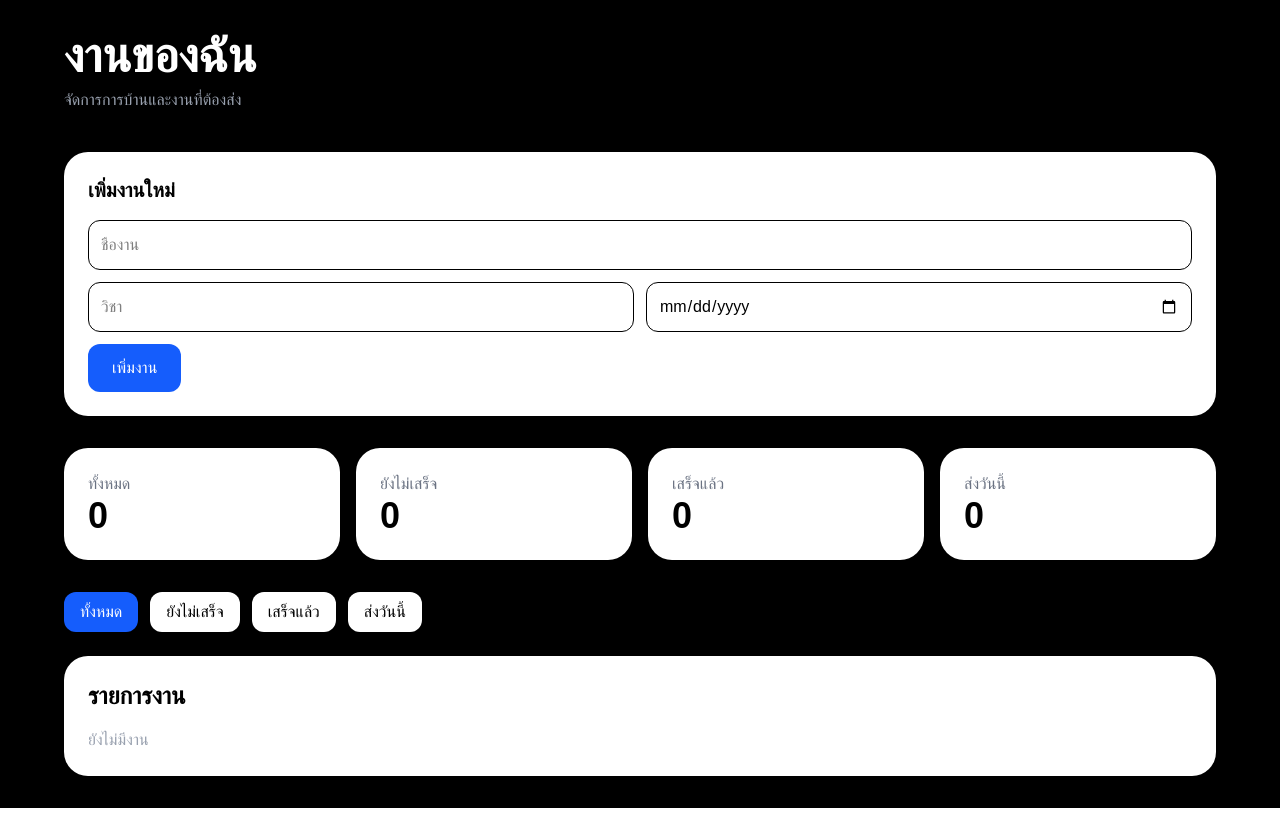
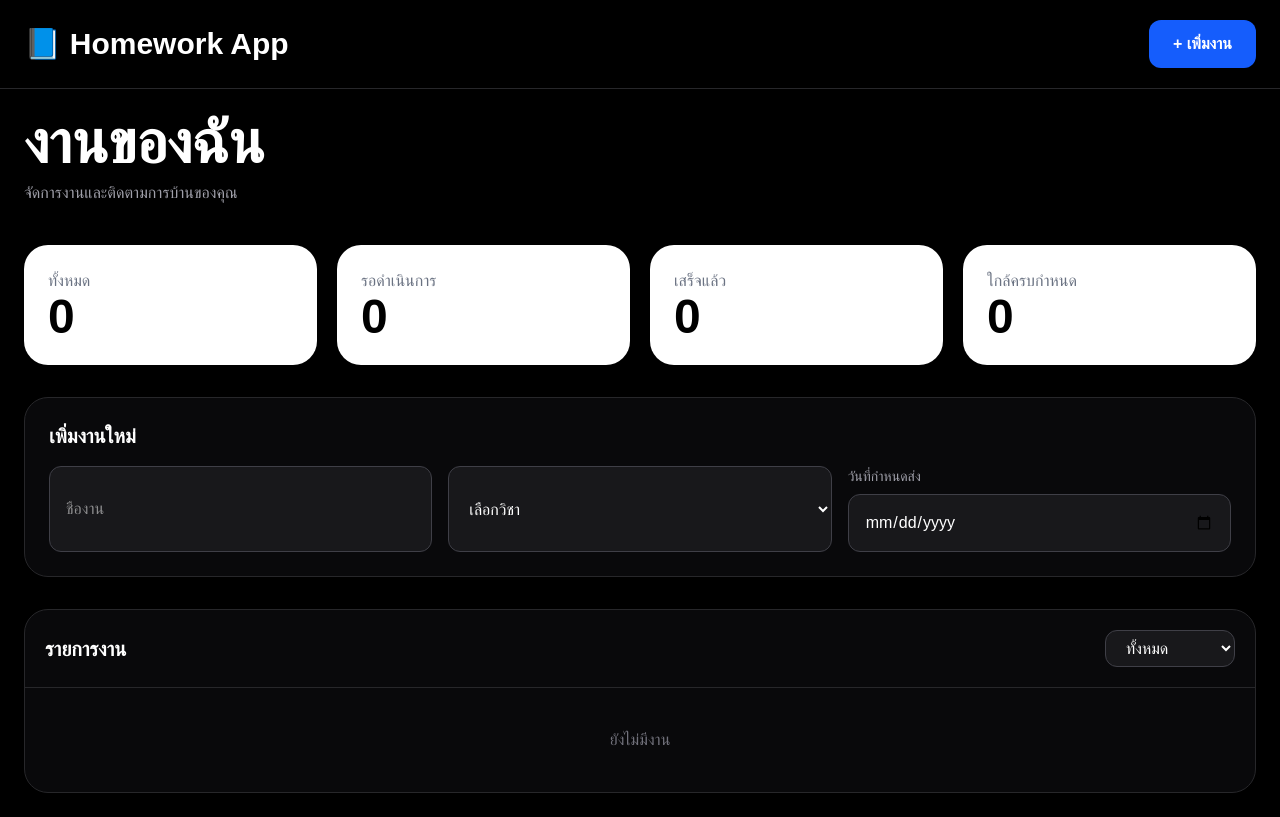
Before and after one commit to Dislike-dev/homework-app54, a Next.js app: page / in a window 1280 px wide. Built offline with nearby package versions, Linux system fonts and the light colour scheme.

Commit message:
new ui design

```diff
--- a/app/page.tsx
+++ b/app/page.tsx
@@ -4,16 +4,14 @@ import { useState, useEffect } from "react";
 
 export default function Home() {
   const [tasks, setTasks] = useState<any[]>([]);
-  const [name, setName] = useState("");
+  const [title, setTitle] = useState("");
   const [subject, setSubject] = useState("");
   const [due, setDue] = useState("");
   const [filter, setFilter] = useState("all");
 
   useEffect(() => {
     const saved = localStorage.getItem("hw_tasks");
-    if (saved) {
-      setTasks(JSON.parse(saved));
-    }
+    if (saved) setTasks(JSON.parse(saved));
   }, []);
 
   const saveTasks = (newTasks: any[]) => {
@@ -22,19 +20,19 @@ export default function Home() {
   };
 
   const addTask = () => {
-    if (!name.trim()) return;
+    if (!title.trim()) return;
 
-    const newTask = {
+    const task = {
       id: Date.now(),
-      name,
+      title,
       subject,
       due,
       done: false,
     };
 
-    saveTasks([newTask, ...tasks]);
+    saveTasks([task, ...tasks]);
 
-    setName("");
+    setTitle("");
     setSubject("");
     setDue("");
   };
@@ -42,9 +40,7 @@ export default function Home() {
   const toggleDone = (id: number) => {
     saveTasks(
       tasks.map((task) =>
-        task.id === id
-          ? { ...task, done: !task.done }
-          : task
+        task.id === id ? { ...task, done: !task.done } : task
       )
     );
   };
@@ -53,167 +49,216 @@ export default function Home() {
     saveTasks(tasks.filter((task) => task.id !== id));
   };
 
-  const today = new Date().toISOString().split("T")[0];
-
   const filteredTasks = tasks.filter((task) => {
+    if (filter === "done") return task.done;
     if (filter === "pending") return !task.done;
-    if (filter === "done") return task.done;
-    if (filter === "today") return task.due === today;
     return true;
   });
 
+  const getSubjectColor = (subject: string) => {
+    switch (subject) {
+      case "คณิตศาสตร์":
+        return "bg-blue-500/20 text-blue-400";
+      case "วิทยาศาสตร์":
+        return "bg-green-500/20 text-green-400";
+      case "ภาษาไทย":
+        return "bg-pink-500/20 text-pink-400";
+      case "ภาษาอังกฤษ":
+        return "bg-purple-500/20 text-purple-400";
+      case "สังคมศึกษา":
+        return "bg-orange-500/20 text-orange-400";
+      case "คอมพิวเตอร์":
+        return "bg-cyan-500/20 text-cyan-400";
+      default:
+        return "bg-zinc-700 text-white";
+    }
+  };
+
+  const getDateColor = (due: string) => {
+    if (!due) return "bg-zinc-700 text-white";
+
+    const diff = Math.ceil(
+      (new Date(due).getTime() - new Date().getTime()) /
+        (1000 * 60 * 60 * 24)
+    );
+
+    if (diff <= 1) return "bg-red-500/20 text-red-400";
+    if (diff <= 3) return "bg-orange-500/20 text-orange-400";
+    if (diff <= 7) return "bg-green-500/20 text-green-400";
+
+    return "bg-blue-500/20 text-blue-400";
+  };
+
   return (
-    <main className="min-h-screen bg-black text-white p-8">
-      <div className="max-w-6xl mx-auto">
+    <main className="min-h-screen bg-black text-white">
+      <div className="border-b border-zinc-800">
+        <div className="max-w-7xl mx-auto px-6 py-5 flex justify-between items-center">
+          <h1 className="text-3xl font-bold">
+            📘 Homework App
+          </h1>
 
-        <div className="mb-10">
-          <h1 className="text-5xl font-bold">
-            งานของฉัน
-          </h1>
-          <p className="text-gray-400 mt-2">
-            จัดการการบ้านและงานที่ต้องส่ง
-          </p>
+          <button
+            onClick={addTask}
+            className="bg-blue-600 hover:bg-blue-700 px-6 py-3 rounded-xl font-semibold"
+          >
+            + เพิ่มงาน
+          </button>
+        </div>
       </div>
 
-        <div className="bg-white text-black rounded-3xl p-6 mb-8 shadow-xl">
-          <h2 className="text-xl font-bold mb-4">
-            เพิ่มงานใหม่
+      <div className="max-w-7xl mx-auto p-6">
+
+        <h2 className="text-6xl font-bold mb-2">
+          งานของฉัน
         </h2>
 
+        <p className="text-zinc-400 mb-10">
+          จัดการงานและติดตามการบ้านของคุณ
+        </p>
+
+        <div className="grid md:grid-cols-4 gap-5 mb-8">
+          <div className="bg-white text-black rounded-3xl p-6 shadow-lg">
+            <p className="text-gray-500">ทั้งหมด</p>
+            <h3 className="text-5xl font-bold">{tasks.length}</h3>
+          </div>
+
+          <div className="bg-white text-black rounded-3xl p-6 shadow-lg">
+            <p className="text-gray-500">รอดำเนินการ</p>
+            <h3 className="text-5xl font-bold">
+              {tasks.filter((t) => !t.done).length}
+            </h3>
+          </div>
+
+          <div className="bg-white text-black rounded-3xl p-6 shadow-lg">
+            <p className="text-gray-500">เสร็จแล้ว</p>
+            <h3 className="text-5xl font-bold">
+              {tasks.filter((t) => t.done).length}
+            </h3>
+          </div>
+
+          <div className="bg-white text-black rounded-3xl p-6 shadow-lg">
+            <p className="text-gray-500">ใกล้ครบกำหนด</p>
+            <h3 className="text-5xl font-bold">
+              {tasks.filter((t) => !t.done).length}
+            </h3>
+          </div>
+        </div>
+
+        <div className="bg-zinc-950 border border-zinc-800 rounded-3xl p-6 mb-8">
+          <h3 className="text-xl font-semibold mb-4">
+            เพิ่มงานใหม่
+          </h3>
+
+          <div className="grid md:grid-cols-3 gap-4">
+
             <input
-            type="text"
+              value={title}
+              onChange={(e) => setTitle(e.target.value)}
               placeholder="ชื่องาน"
-            value={name}
-            onChange={(e) => setName(e.target.value)}
-            className="w-full border rounded-xl p-3 mb-3"
+              className="bg-zinc-900 border border-zinc-700 rounded-xl p-4"
             />
 
-          <div className="grid md:grid-cols-2 gap-3 mb-3">
-            <input
-              type="text"
-              placeholder="วิชา"
+            <select
               value={subject}
               onChange={(e) => setSubject(e.target.value)}
-              className="border rounded-xl p-3"
-            />
+              className="bg-zinc-900 border border-zinc-700 rounded-xl p-4 focus:border-blue-500 focus:ring-2 focus:ring-blue-500 outline-none"
+            >
+              <option value="">เลือกวิชา</option>
+              <option>คณิตศาสตร์</option>
+              <option>วิทยาศาสตร์</option>
+              <option>ภาษาไทย</option>
+              <option>ภาษาอังกฤษ</option>
+              <option>สังคมศึกษา</option>
+              <option>คอมพิวเตอร์</option>
+              <option>ศิลปะ</option>
+            </select>
+
+            <div>
+              <label className="block mb-2 text-sm text-zinc-400">
+                วันที่กำหนดส่ง
+              </label>
 
               <input
                 type="date"
                 value={due}
                 onChange={(e) => setDue(e.target.value)}
-              className="border rounded-xl p-3"
+                className="w-full bg-zinc-900 border border-zinc-700 rounded-xl p-4"
               />
             </div>
-
-          <button
-            onClick={addTask}
-            className="bg-blue-600 hover:bg-blue-700 text-white px-6 py-3 rounded-xl"
-          >
-            เพิ่มงาน
-          </button>
-        </div>
-
-        <div className="grid md:grid-cols-4 gap-4 mb-8">
-          <div className="bg-white text-black rounded-3xl p-6">
-            <p className="text-gray-500">ทั้งหมด</p>
-            <h3 className="text-4xl font-bold">
-              {tasks.length}
-            </h3>
-          </div>
-
-          <div className="bg-white text-black rounded-3xl p-6">
-            <p className="text-gray-500">ยังไม่เสร็จ</p>
-            <h3 className="text-4xl font-bold">
-              {tasks.filter((t) => !t.done).length}
-            </h3>
-          </div>
-
-          <div className="bg-white text-black rounded-3xl p-6">
-            <p className="text-gray-500">เสร็จแล้ว</p>
-            <h3 className="text-4xl font-bold">
-              {tasks.filter((t) => t.done).length}
-            </h3>
-          </div>
-
-          <div className="bg-white text-black rounded-3xl p-6">
-            <p className="text-gray-500">ส่งวันนี้</p>
-            <h3 className="text-4xl font-bold">
-              {tasks.filter((t) => t.due === today).length}
-            </h3>
           </div>
         </div>
 
-        <div className="flex gap-3 flex-wrap mb-6">
-          <button
-            onClick={() => setFilter("all")}
-            className="bg-blue-600 text-white px-4 py-2 rounded-xl"
+        <div className="bg-zinc-950 border border-zinc-800 rounded-3xl overflow-hidden">
+
+          <div className="flex justify-between items-center p-5 border-b border-zinc-800">
+            <h3 className="text-xl font-bold">
+              รายการงาน
+            </h3>
+
+            <select
+              value={filter}
+              onChange={(e) => setFilter(e.target.value)}
+              className="bg-zinc-900 border border-zinc-700 rounded-xl px-4 py-2"
             >
-            ทั้งหมด
-          </button>
-
-          <button
-            onClick={() => setFilter("pending")}
-            className="bg-white text-black px-4 py-2 rounded-xl"
-          >
-            ยังไม่เสร็จ
-          </button>
-
-          <button
-            onClick={() => setFilter("done")}
-            className="bg-white text-black px-4 py-2 rounded-xl"
-          >
-            เสร็จแล้ว
-          </button>
-
-          <button
-            onClick={() => setFilter("today")}
-            className="bg-white text-black px-4 py-2 rounded-xl"
-          >
-            ส่งวันนี้
-          </button>
+              <option value="all">ทั้งหมด</option>
+              <option value="pending">รอดำเนินการ</option>
+              <option value="done">เสร็จแล้ว</option>
+            </select>
           </div>
 
-        <div className="bg-white rounded-3xl p-6">
-          <h2 className="text-2xl font-bold text-black mb-4">
-            รายการงาน
-          </h2>
+          {filteredTasks.length === 0 && (
+            <div className="text-center p-10 text-zinc-500">
+              ยังไม่มีงาน
+            </div>
+          )}
 
-          {filteredTasks.length === 0 ? (
-            <p className="text-gray-400">
-              ยังไม่มีงาน
-            </p>
-          ) : (
-            <div className="space-y-3">
           {filteredTasks.map((task) => (
             <div
               key={task.id}
-                  className="border rounded-2xl p-4 flex items-center justify-between"
+              className="flex justify-between items-center p-5 border-b border-zinc-800"
             >
+              <div className="flex gap-4">
+
+                <button
+                  onClick={() => toggleDone(task.id)}
+                  className={`w-7 h-7 rounded-full border ${
+                    task.done
+                      ? "bg-green-500 border-green-500"
+                      : "border-zinc-500"
+                  }`}
+                />
+
                 <div>
-                    <h3 className="text-black font-semibold">
-                      {task.name}
+                  <h3 className="font-semibold text-lg">
+                    {task.title}
                   </h3>
 
-                    <p className="text-gray-500 text-sm">
-                      {task.subject}
-                    </p>
-
-                    <p className="text-gray-400 text-xs">
-                      {task.due}
-                    </p>
+                  <span
+                    className={`inline-block mt-2 px-3 py-1 rounded-full text-xs ${getSubjectColor(
+                      task.subject
+                    )}`}
+                  >
+                    📚 {task.subject}
+                  </span>
+                </div>
               </div>
 
-                  <div className="flex gap-2">
-                    <button
-                      onClick={() => toggleDone(task.id)}
-                      className="bg-blue-600 text-white px-3 py-2 rounded-lg"
+              <div className="flex items-center gap-3">
+
+                <span
+                  className={`px-4 py-2 rounded-full text-sm ${getDateColor(
+                    task.due
+                  )}`}
                 >
-                      ✓
-                    </button>
+                  📅{" "}
+                  {task.due
+                    ? new Date(task.due).toLocaleDateString("th-TH")
+                    : "-"}
+                </span>
 
                 <button
                   onClick={() => deleteTask(task.id)}
-                      className="bg-red-500 text-white px-3 py-2 rounded-lg"
+                  className="text-red-400"
                 >
                   ลบ
                 </button>
@@ -221,9 +266,6 @@ export default function Home() {
             </div>
           ))}
         </div>
-          )}
-        </div>
-
       </div>
     </main>
   );
```
Lines whose indentation alone changed are shown as unchanged.
